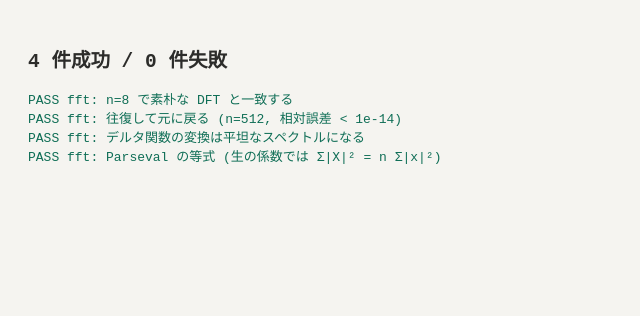
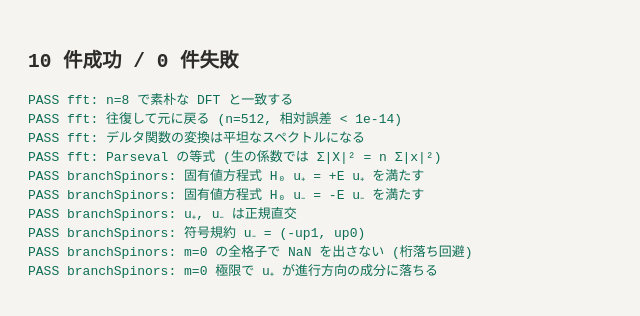
Before and after one commit to kazm00th/1d-dirac-eq-viewer, a plain HTML site: page 1d_dirac_eq_viewer/tests.html in a window 1280 px wide. Shown: the whole page, without its empty margins (0-640 px from the left). Drawn offline with Linux system fonts and the light colour scheme.

Commit message:
feat: add branch spinors with catastrophic cancellation guard
Co-Authored-By: Claude Sonnet 5 <noreply@anthropic.com>

```diff
--- /dev/null
+++ b/1d_dirac_eq_viewer/src/observables.js
@@ -0,0 +1,40 @@
+// 分枝スピノルと観測量を計算する純関数群。
+// このモジュールは状態を一切変更しない。状態を変更する操作は dirac.js に置く。
+
+/**
+ * 自由ハミルトニアン H₀(k) = k σ_z + m σ_x = [[k, m], [m, -k]] の固有ベクトル。
+ *
+ * H₀ は実対称行列なので固有ベクトルは実ベクトルになる。
+ * 戻り値の 4 成分はすべて実数である。
+ *
+ * k < 0 かつ m → 0 では (E + k) → 0 で桁落ちするため、
+ * k の符号で等価な 2 つの表式を切り替える。
+ *
+ * @param {number} k 波数
+ * @param {number} m 質量（スカラー場を含む実効質量でもよい）
+ * @returns {{E:number, up0:number, up1:number, um0:number, um1:number}}
+ */
+export function branchSpinors(k, m) {
+  const E = Math.hypot(k, m);
+
+  let a, b;
+  if (k >= 0) {
+    a = E + k;   // k ≥ 0 なら E + k ≥ E > 0 で桁落ちしない
+    b = m;
+  } else {
+    a = m;
+    b = E - k;   // k < 0 なら E - k ≥ E > 0 で桁落ちしない
+  }
+
+  const len = Math.hypot(a, b);
+  if (len === 0) {
+    // k = m = 0 のときだけ到達する。任意の直交基底でよい。
+    return { E: 0, up0: 1, up1: 0, um0: 0, um1: 1 };
+  }
+
+  const up0 = a / len;
+  const up1 = b / len;
+
+  // 実 2 次元では直交補は 90 度回転で得られる。この式で符号規約を固定する。
+  return { E, up0, up1, um0: -up1, um1: up0 };
+}
--- /dev/null
+++ b/1d_dirac_eq_viewer/tests/observables.test.js
@@ -0,0 +1,73 @@
+import { test, assert, assertClose } from "./harness.js";
+import { branchSpinors } from "../src/observables.js";
+
+/** H₀(k) = [[k, m], [m, -k]] を実ベクトル (a, b) に作用させる。 */
+function applyH0(k, m, a, b) {
+  return { a: k * a + m * b, b: m * a - k * b };
+}
+
+/** テストで走査する (k, m) の組。m=0 と k<0 と k=0 を必ず含める。 */
+const CASES = [];
+for (const m of [0, 1e-12, 0.001, 1, 3]) {
+  for (const k of [-40, -5, -1, -1e-9, 0, 1e-9, 1, 5, 40]) {
+    CASES.push({ k, m });
+  }
+}
+
+test("branchSpinors: 固有値方程式 H₀ u₊ = +E u₊ を満たす", () => {
+  for (const { k, m } of CASES) {
+    const { E, up0, up1 } = branchSpinors(k, m);
+    const r = applyH0(k, m, up0, up1);
+    assertClose(r.a, E * up0, 1e-12, `k=${k}, m=${m} 第1成分`);
+    assertClose(r.b, E * up1, 1e-12, `k=${k}, m=${m} 第2成分`);
+  }
+});
+
+test("branchSpinors: 固有値方程式 H₀ u₋ = -E u₋ を満たす", () => {
+  for (const { k, m } of CASES) {
+    const { E, um0, um1 } = branchSpinors(k, m);
+    const r = applyH0(k, m, um0, um1);
+    assertClose(r.a, -E * um0, 1e-12, `k=${k}, m=${m} 第1成分`);
+    assertClose(r.b, -E * um1, 1e-12, `k=${k}, m=${m} 第2成分`);
+  }
+});
+
+test("branchSpinors: u₊, u₋ は正規直交", () => {
+  for (const { k, m } of CASES) {
+    const { up0, up1, um0, um1 } = branchSpinors(k, m);
+    assertClose(up0 * up0 + up1 * up1, 1, 1e-14, `|u₊|² k=${k}, m=${m}`);
+    assertClose(um0 * um0 + um1 * um1, 1, 1e-14, `|u₋|² k=${k}, m=${m}`);
+    assertClose(up0 * um0 + up1 * um1, 0, 1e-14, `直交性 k=${k}, m=${m}`);
+  }
+});
+
+test("branchSpinors: 符号規約 u₋ = (-up1, up0)", () => {
+  for (const { k, m } of CASES) {
+    const { up0, up1, um0, um1 } = branchSpinors(k, m);
+    assertClose(um0, -up1, 1e-14, `um0 k=${k}, m=${m}`);
+    assertClose(um1, up0, 1e-14, `um1 k=${k}, m=${m}`);
+  }
+});
+
+// 検証項目 10
+test("branchSpinors: m=0 の全格子で NaN を出さない (桁落ち回避)", () => {
+  const N = 512, L = 40;
+  for (let n = 0; n < N; n++) {
+    const k = (n < N / 2 ? n : n - N) * (2 * Math.PI / L);
+    const s = branchSpinors(k, 0);
+    for (const [name, v] of Object.entries(s)) {
+      assert(Number.isFinite(v), `k=${k} で ${name} が有限値でない: ${v}`);
+    }
+  }
+});
+
+test("branchSpinors: m=0 極限で u₊ が進行方向の成分に落ちる", () => {
+  // k > 0: 正エネルギーは右進行 → 第1成分のみ
+  let s = branchSpinors(3, 0);
+  assertClose(Math.abs(s.up0), 1, 1e-14, "k>0 の up0");
+  assertClose(s.up1, 0, 1e-14, "k>0 の up1");
+  // k < 0: 正エネルギーは左進行 → 第2成分のみ
+  s = branchSpinors(-3, 0);
+  assertClose(s.up0, 0, 1e-14, "k<0 の up0");
+  assertClose(Math.abs(s.up1), 1, 1e-14, "k<0 の up1");
+});
```
Also changed, not shown: 1d_dirac_eq_viewer/tests.html (+1 -0 lines).
